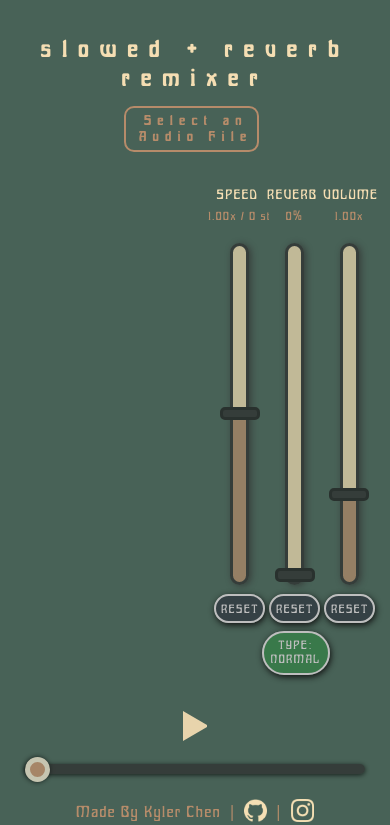
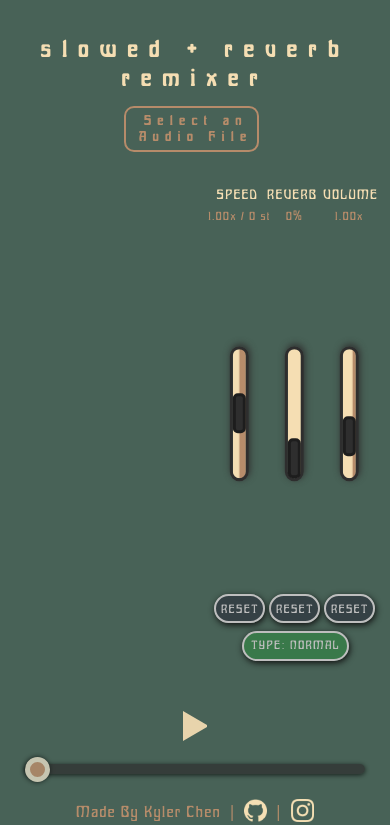
Before and after one commit to kylerc405/slowed-and-reverb, a Flask app: page / in a window 390 px wide. Shown: the top 825 px of the page. Run offline with Flask 3, Linux system fonts and the light colour scheme.

Commit message:
restyling sliders

```diff
--- a/static/styles.css
+++ b/static/styles.css
@@ -281,25 +281,18 @@ html, body {
 }
 
 .effectSlider {
-  writing-mode: vertical-lr;
-  -webkit-appearance: slider-vertical; /* WebKit */
-  direction: rtl;
+  transform: rotate(-90deg);
   grid-row: 2;
   align-self: center;
   justify-self: center;
   -webkit-appearance: none; /* Remove default styling for WebKit browsers */
   -moz-appearance: none;
        appearance: none; /* Remove default styling for other browsers */
-  width: 1vmax;
-  min-width: 1.2em; /* Full width */
-  height: 100%; /* Track height */
   border-radius: 10px; /* Rounded corners */
   outline: none; /* Remove outline */
   cursor: pointer; /* Pointer cursor on hover */
   border: 3px solid rgb(46, 46, 46);
   box-shadow: 2px 1px 7px rgb(48, 47, 47);
-  opacity: 0.7;
-  transition: opacity 0.2s;
 }
 
 #speedControl {
@@ -312,16 +305,6 @@ html, body {
 
 #reverbControl {
   background: linear-gradient(to bottom, #f5deb3 100%, rgba(206, 149, 111, 0.822) 100%);
-}
-
-.effectSlider::-webkit-slider-runnable-track {
-  writing-mode: vertical-lr;
-  direction: rtl;
-}
-
-.effectSlider::-moz-range-track {
-  writing-mode: vertical-lr;
-  direction: rtl;
 }
 
 /* Slider thumb (handle) styling */
@@ -544,10 +527,6 @@ footer a {
     margin-top: 3%;
     width: 50%;
   }
-  .effectSlider {
-    height: 75%; /* Track height */
-    margin-top: -1.7em;
-  }
   #resetReverb {
     padding: 0.35em 0.17em 0.12em 0.3em;
     margin: 0 0 0 0;
@@ -749,10 +728,6 @@ footer a {
     padding-bottom: 0.5em;
     font-size: 5vh, 0.9em, 8vh;
   }
-  .effectSlider {
-    width: 1vmax;
-    min-width: 1em; /* Full width */
-  }
   .effectSlider::-webkit-slider-thumb {
     width: 3em; /* Thumb width */
     height: 1em; /* Thumb height */
--- a/static/styles.scss
+++ b/static/styles.scss
@@ -382,17 +382,24 @@ html, body {margin: 0; height: 100%; overflow: hidden}
 }
 
 .effectSlider {
-    writing-mode: vertical-lr;
-    -webkit-appearance: slider-vertical; /* WebKit */
-    direction: rtl;
+    // writing-mode: vertical-lr;
+    // -webkit-appearance: slider-vertical; /* WebKit */
+    // direction: rtl;
+
+    transform: rotate(-90deg);
     grid-row: 2;
     align-self: center;
     justify-self: center;
     -webkit-appearance: none; /* Remove default styling for WebKit browsers */
     appearance: none; /* Remove default styling for other browsers */
-    width: 1vmax;
-    min-width: 1.2em; /* Full width */
-    height: 100%; /* Track height */
+
+
+    // width: 1vmax;
+    // min-width: 1.2em; /* Full width */
+    // height: 100%; /* Track height */
+
+
+
     // background: rgb(46, 46, 46); /* Track color */
     border-radius: 10px; /* Rounded corners */
     outline: none; /* Remove outline */
@@ -401,8 +408,8 @@ html, body {margin: 0; height: 100%; overflow: hidden}
     // box-shadow: 1px 1px 5px $background;
     box-shadow: 2px 1px 7px rgb(48, 47, 47);
 
-    opacity: 0.7;
-    transition: opacity 0.2s;
+    // opacity: 0.7;
+    // transition: opacity 0.2s;
     // background: linear-gradient(to bottom, $main-text 73.2%, $secondary-text 73.2%);
 }
 #speedControl {
@@ -417,24 +424,13 @@ html, body {margin: 0; height: 100%; overflow: hidden}
     background: linear-gradient(to bottom, $main-text 100%, $secondary-text 100%);
 }
 .effectSlider::-webkit-slider-runnable-track {
-    writing-mode: vertical-lr;
-    direction: rtl;
-    // opacity: 0.7;
-    // transition: opacity 0.2s;
-
-    // background: rgb(46, 46, 46); /* Track color */
-    // border-radius: 10px; /* Rounded corners */
-    // border: 1px solid rgba(255, 255, 255, 0.466);
-    // box-shadow: 0px 1px 5px black;
-    // box-shadow: 2px 2px 4px rgb(17, 17, 17);
+    // writing-mode: vertical-lr;
+    // direction: rtl;
 }
 .effectSlider::-moz-range-track {
-    writing-mode: vertical-lr;
-    direction: rtl;
-    // background: rgb(46, 46, 46); /* Track color */
-    // border-radius: 10px; /* Rounded corners */
-    // border: 1px solid rgba(255, 255, 255, 0.466);
-    // box-shadow: 0px 1px 5px black;
+    // writing-mode: vertical-lr;
+    // direction: rtl;
+
 }
 /* Slider thumb (handle) styling */
 .effectSlider::-webkit-slider-thumb {
@@ -741,12 +737,10 @@ footer a {
     .effects {
         margin-top: 3%;
         width: 50%;
-        // border: 2px solid white;
     }
     .effectSlider {
-        height: 75%; /* Track height */
-        margin-top: -1.7em;
-        // position: absolute;
+        // height: 75%; /* Track height */
+        // margin-top: -1.7em;
     }
     #resetReverb {
         padding: 0.35em 0.17em 0.12em 0.3em;
@@ -1009,10 +1003,8 @@ footer a {
         font-size: (5vh, 0.9em, 8vh);
     }
     .effectSlider {
-
-        width: 1vmax;
-        min-width: 1em; /* Full width */
-
+        // width: 1vmax;
+        // min-width: 1em; /* Full width */
     }
     .effectSlider::-webkit-slider-thumb {
         width: 3em; /* Thumb width */
```
Also changed, not shown: 1 other file.
